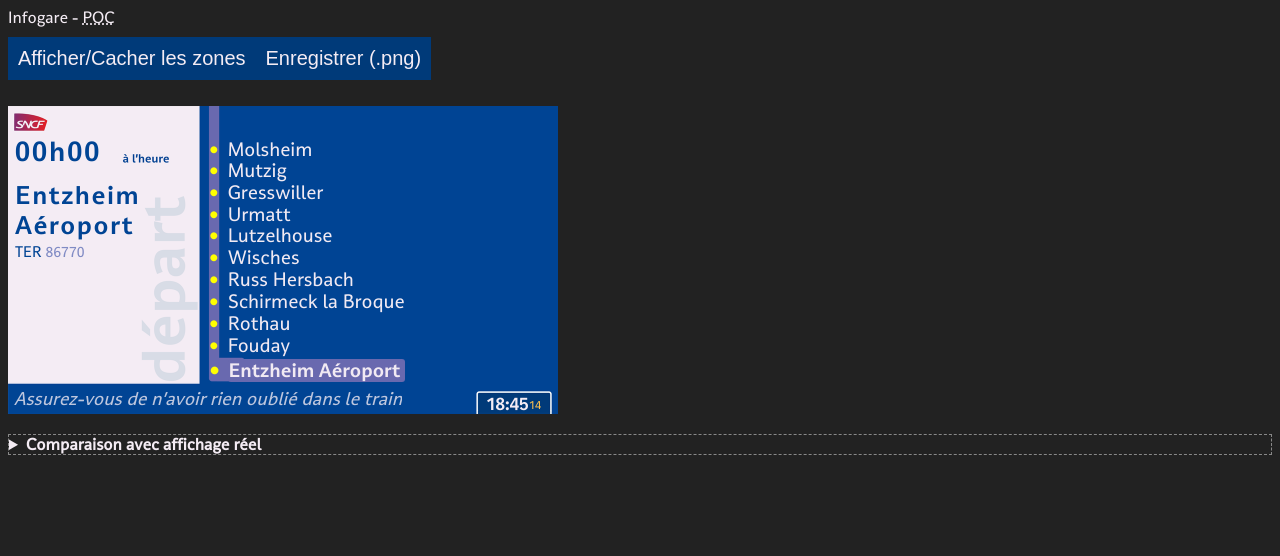
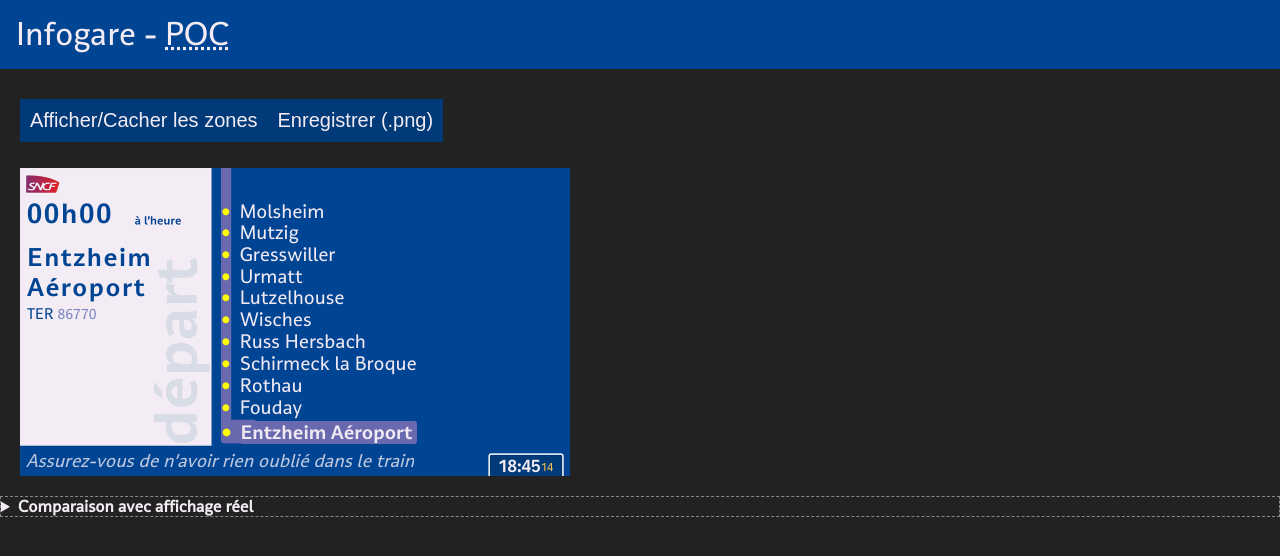
Before and after one commit to SSStuart/Infogare, a plain HTML site: page index.html in a window 1280 px wide. Drawn offline with Linux system fonts and the light colour scheme.

Commit message:
Update index.html

```diff
--- a/index.html
+++ b/index.html
@@ -17,14 +17,23 @@
                 font-family: Achemine;
                 src: url("font/achemine-webfont.ttf");
             }
+            ::selection {
+                color: #004494;
+                background-color: yellow;
+            }
             body {
                 font-family: Achemine;
                 background-color: #222;
                 color: #f4ecf4;
+                margin: 0 0;
             }
-            ::selection {
-                color: #004494;
-                background-color: yellow;
+            header {
+                    background-color: #004494;
+                    font-size: 2rem;
+                    padding: 1rem;
+            }
+            section {
+                margin: 20px;
             }
             #containerExemple {
                 position: relative;
@@ -238,6 +247,7 @@
     <body>
         <div>
             <header>Infogare - <abbr title="Démonstration de faisabilité">POC</abbr></header>
+            <section>
                 <button type="button" onclick="toggleDisp()">Afficher/Cacher les zones</button><button type="button" onclick="toggleDisp(true);save();">Enregistrer (.png)</button>
                 <div id="containerParcoursDepart">
                     <p><span class="value" contenteditable id="heure">00h00</span></p>
@@ -321,6 +331,7 @@
                     <p><span class="heure" contenteditable id="currentSec"></span></p>
                 </div>
             </details>
+        </section>
         <script src="html2canvas.min.js"></script>
         <script>
             var today = new Date();
```
Lines whose indentation alone changed are shown as unchanged.
